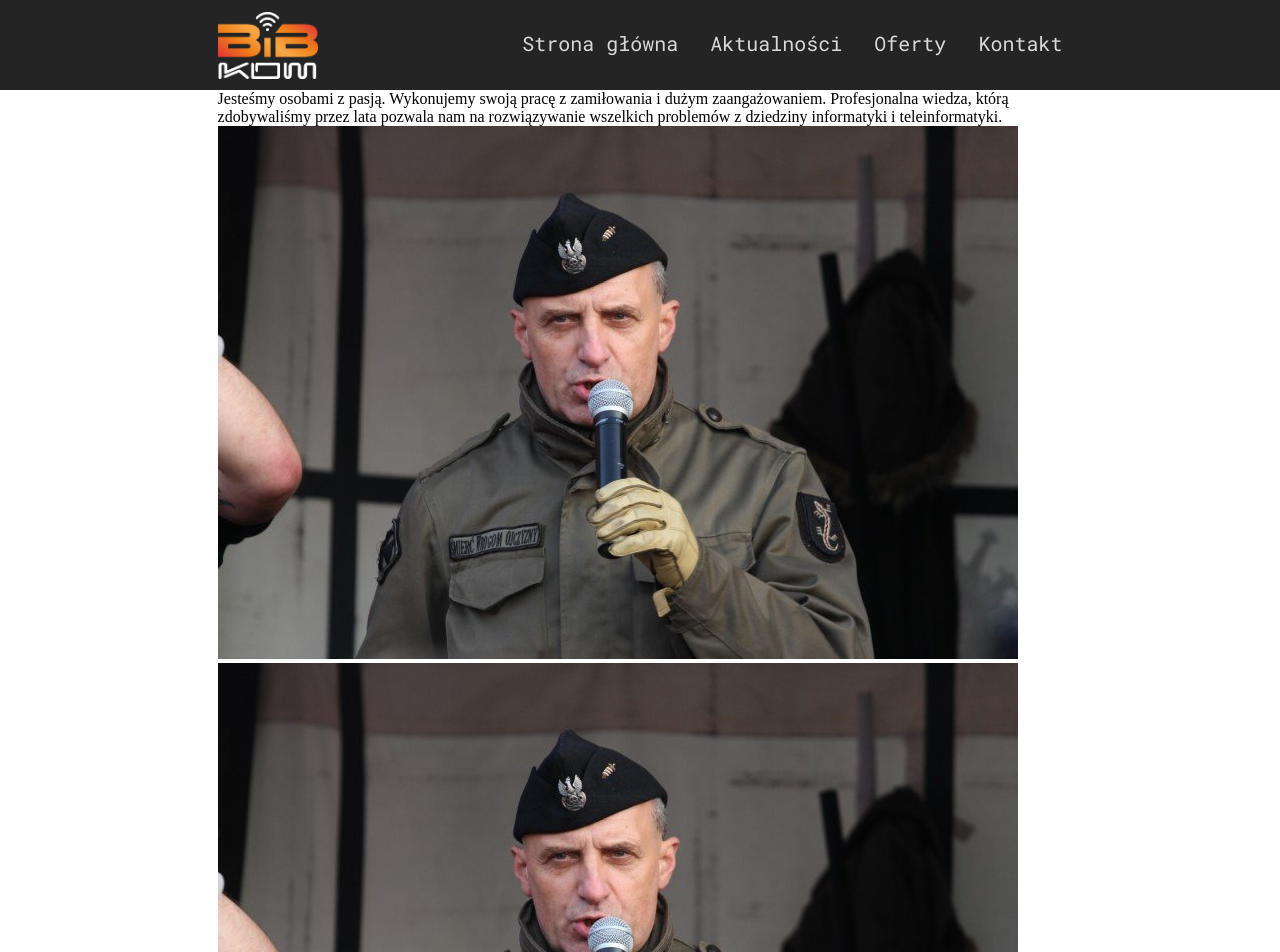
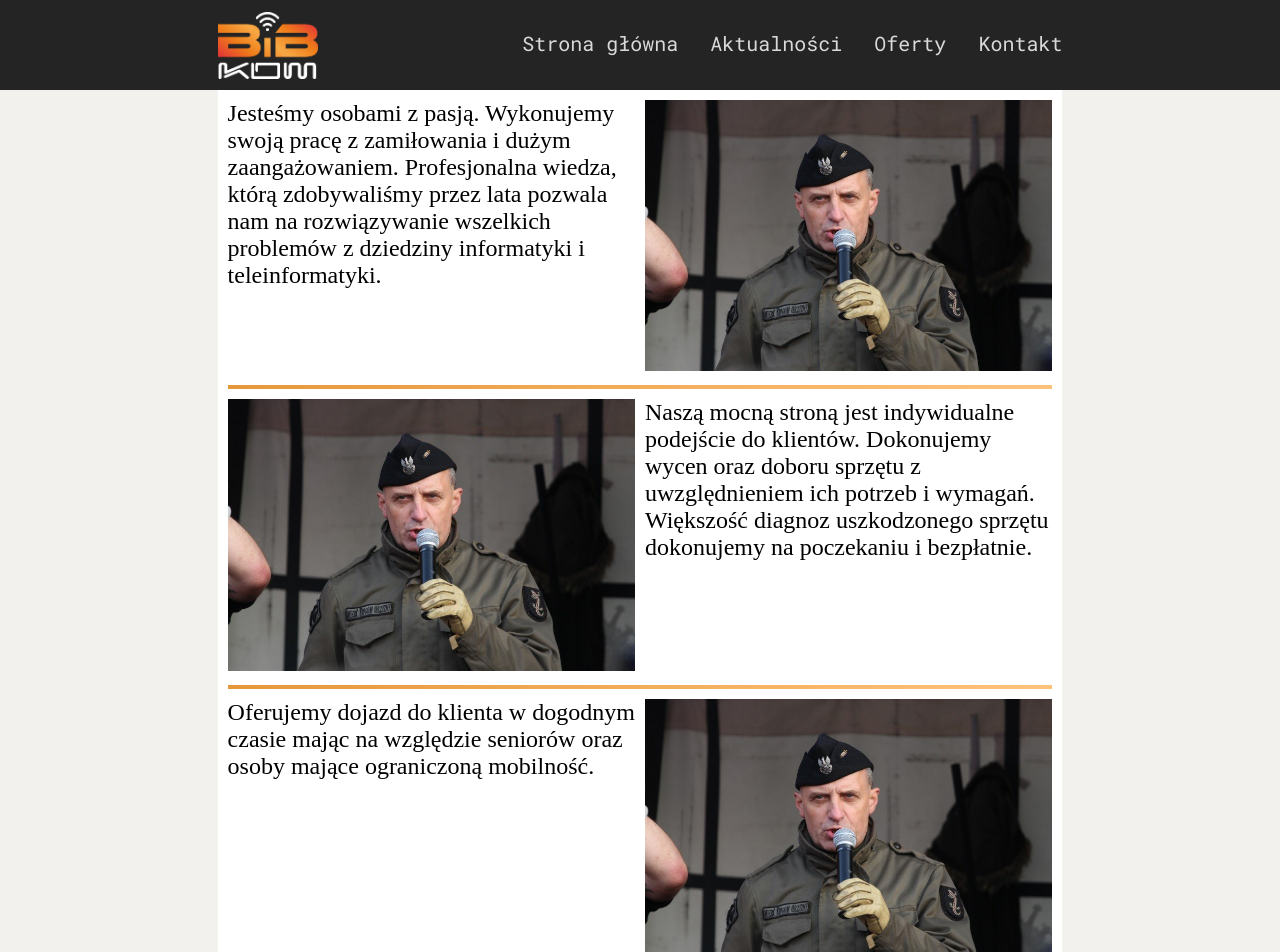
Before and after one commit to Eg-Nickname/BIB-KOM, a React (Vite) app: page / in a window 1280 px wide. Shown: the top 952 px of the page. Built offline with nearby package versions, Linux system fonts and the light colour scheme.

Commit message:
Home page grid

```diff
--- a/src/index.css
+++ b/src/index.css
@@ -2,12 +2,16 @@
   --UI-grey: #242424;
   --UI-gradient: linear-gradient(90.24deg, #e43339 -9.45%, #f6a440 98.82%);
   --UI-white: #d9d9d9;
+  --UI-background: #F3F1ED;
 }
 
 * {
   padding: 0;
   margin: 0;
   list-style: none;
+}
+body{
+  background-color: var(--UI-background);
 }
 a {
   color: var(--UI-white);
--- a/src/pages/Home.css
+++ b/src/pages/Home.css
@@ -0,0 +1,22 @@
+.grid-wrapper{
+    display: grid;
+    grid-template-columns: minmax(100px, 1fr) minmax(100px, 1fr);
+    gap: 10px;
+    background-color: white;
+    padding: 10px;
+}
+
+.spacer{
+    grid-column-start: 1;
+    grid-column-end: span 2;
+    height: 4px;
+    background: linear-gradient(90.24deg, #E49333 -9.45%, #FEC27A 98.82%);
+}
+
+.grid-image{
+    max-width: 100%;
+    height: auto;
+}
+.grid-text{
+    font-size: 24px;
+}
--- a/src/pages/Home.jsx
+++ b/src/pages/Home.jsx
@@ -7,30 +7,38 @@ function Home() {
     <div>
       <Navbar />
       <div className="pageWidth">
-        <div>
-          <p>
+        <div className="grid-wrapper">
+          <div className="grid-text">
               Jesteśmy osobami z pasją. Wykonujemy swoją pracę z zamiłowania i
               dużym zaangażowaniem. Profesjonalna wiedza, którą zdobywaliśmy przez
               lata pozwala nam na rozwiązywanie wszelkich problemów z dziedziny
               informatyki i teleinformatyki.
-          </p>
-          <img src={placeholder}></img>
           </div>
           <div>
-          <img src={placeholder}></img>
-          <p>
+            <img className="grid-image" src={placeholder}></img>
+          </div>
+
+          <div className="spacer"></div>
+
+          <div>
+            <img className="grid-image" src={placeholder}></img>
+          </div>
+          <div className="grid-text">
               Naszą mocną stroną jest indywidualne podejście do klientów.
               Dokonujemy wycen oraz doboru sprzętu z uwzględnieniem ich potrzeb i
               wymagań. Większość diagnoz uszkodzonego sprzętu dokonujemy na
               poczekaniu i bezpłatnie.
-          </p>
+          </div>
+
+          <div className="spacer"></div>
+
+          <div className="grid-text">
+              Oferujemy dojazd do klienta w dogodnym czasie mając na względzie
+              seniorów oraz osoby mające ograniczoną mobilność.
           </div>
           <div>
-          <p>
-            Oferujemy dojazd do klienta w dogodnym czasie mając na względzie
-            seniorów oraz osoby mające ograniczoną mobilność.
-          </p>
-          <img src={placeholder}></img>
+            <img className="grid-image" src={placeholder}></img>
+          </div>
         </div>
       </div>
       <Footer />
```
Lines whose indentation alone changed are shown as unchanged.
